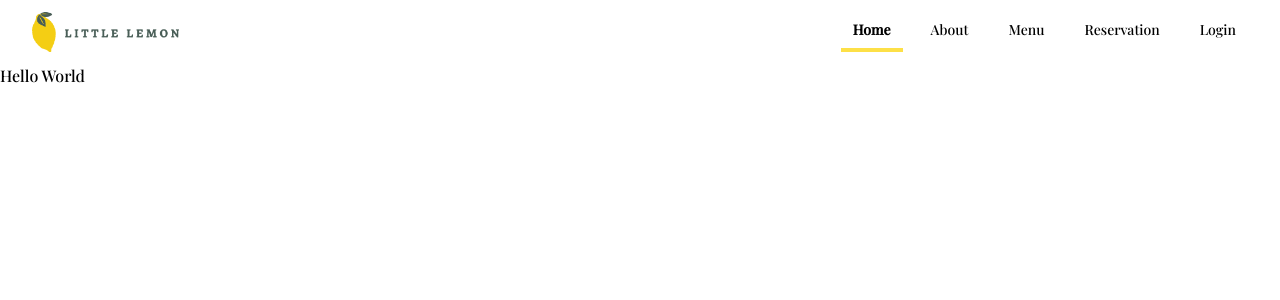
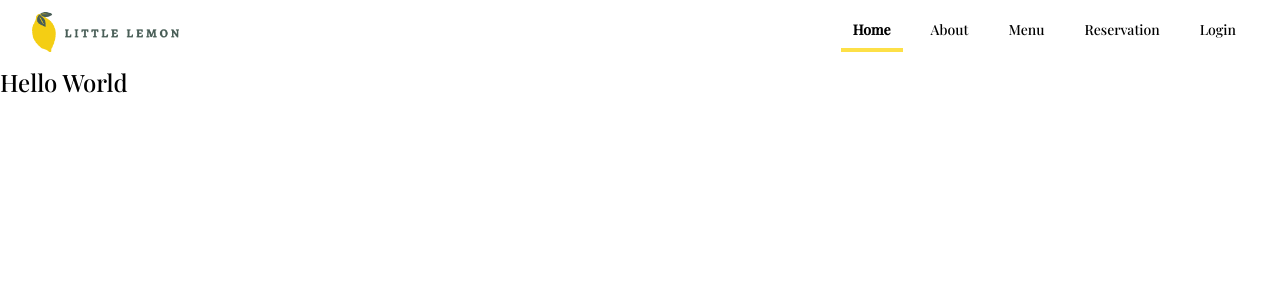
Before and after one commit to ciweisoon/little-lemon, a Next.js app: page / in a window 1280 px wide. Shown: the top 300 px of the page. Built offline with nearby package versions, Linux system fonts and the light colour scheme.

Commit message:
update tailwind version, plugins and custom colors

```diff
--- a/package.json
+++ b/package.json
@@ -22,7 +22,7 @@
     "eslint": "^8",
     "eslint-config-next": "14.1.3",
     "postcss": "^8",
-    "tailwindcss": "^3.3.0",
+    "tailwindcss": "^3.4.1",
     "typescript": "^5"
   }
 }
--- a/tailwind.config.ts
+++ b/tailwind.config.ts
@@ -1,4 +1,5 @@
 import type { Config } from "tailwindcss";
+import plugin from 'tailwindcss/plugin';
 
 const config: Config = {
   content: [
@@ -8,13 +9,20 @@ const config: Config = {
   ],
   theme: {
     extend: {
-      backgroundImage: {
-        "gradient-radial": "radial-gradient(var(--tw-gradient-stops))",
-        "gradient-conic":
-          "conic-gradient(from 180deg at 50% 50%, var(--tw-gradient-stops))",
+      colors: {
+        'custom-yellow': '#F4CE14',
+        'custom-green': '#495E57'
       },
     },
   },
-  plugins: [],
+  plugins: [
+    plugin(function({ addBase, theme }: { addBase: Function, theme: Function }) {
+      addBase({
+        'h1': { fontSize: theme('fontSize.2xl') },
+        'h2': { fontSize: theme('fontSize.xl') },
+        'h3': { fontSize: theme('fontSize.lg') },
+      })
+    })
+  ],
 };
 export default config;
```
Also changed, not shown: 1 other file (tests, documents, lock files or other folders).
